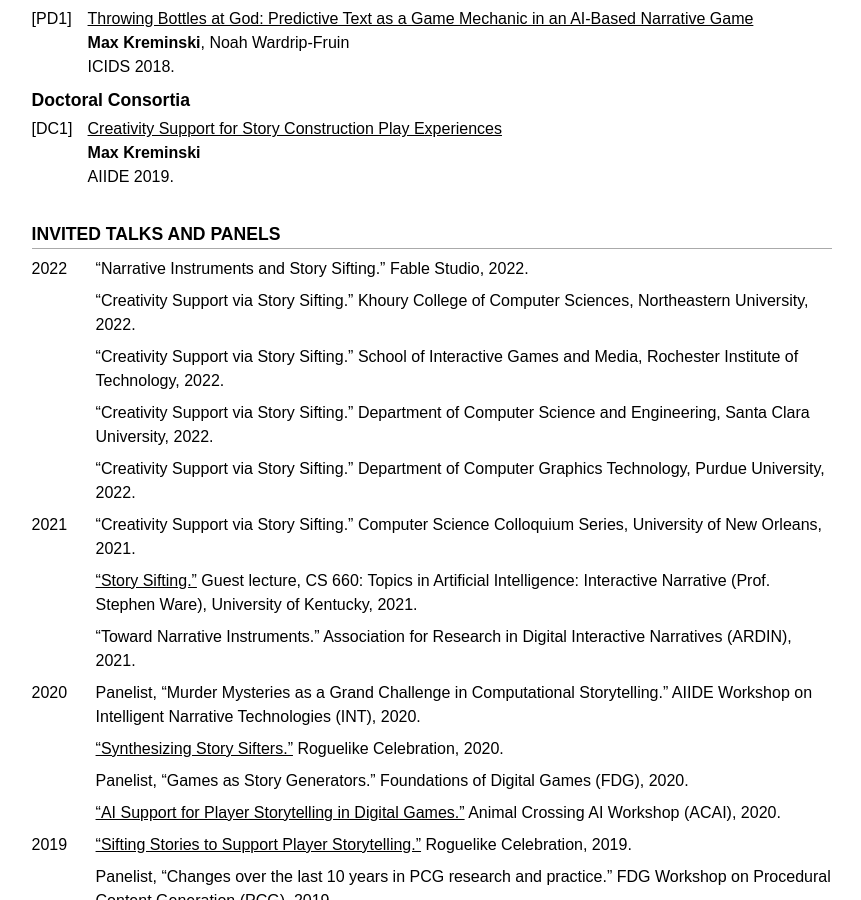
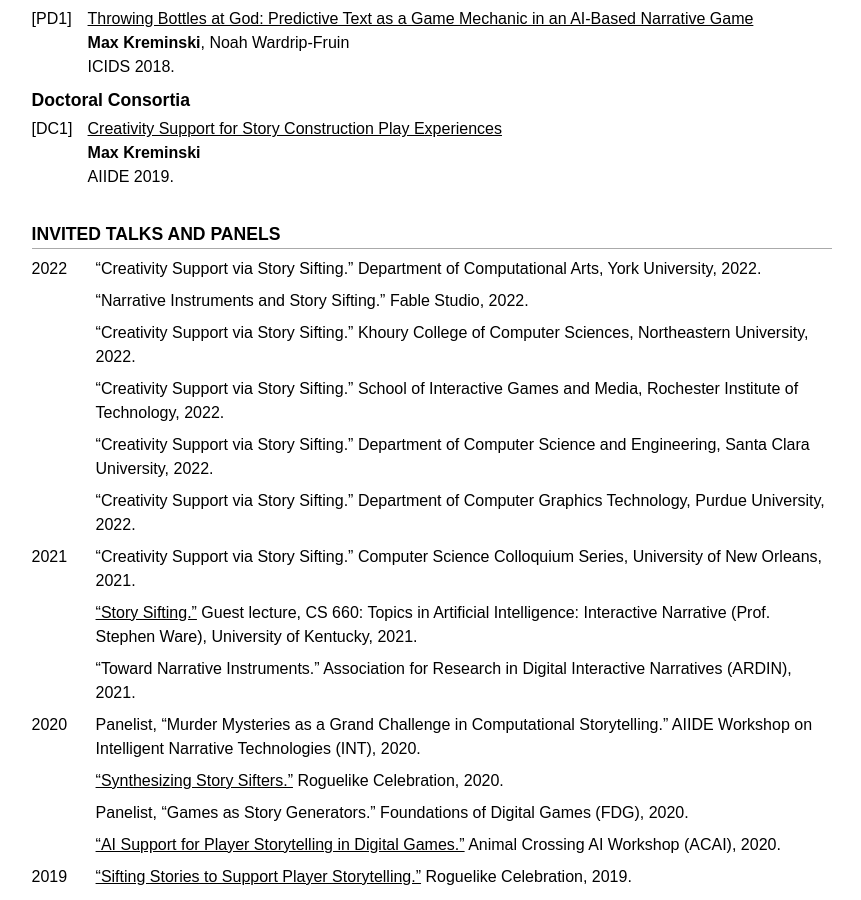
Before and after one commit to mkremins/mkremins.github.io, a Jekyll site: the page built from cv/index.html, in a window 1280 px wide and 900 px high, scrolled down 4113 px. Shown: the whole window, without its empty margins (208-1069 px from the left). Built offline with Jekyll 4.4.1, drawn with Linux system fonts in a browser that asks for light colours; some web fonts are replaced.

Commit message:
Add York University talk to CV

```diff
--- a/_data/talks.json
+++ b/_data/talks.json
@@ -1,4 +1,11 @@
 [
+{
+  "title": "Creativity Support via Story Sifting",
+  "year": "2022",
+  "url": "",
+  "venue": "York University",
+  "venue_long": "Department of Computational Arts, York University"
+},
 {
   "title": "Narrative Instruments and Story Sifting",
   "year": "2022",
```
